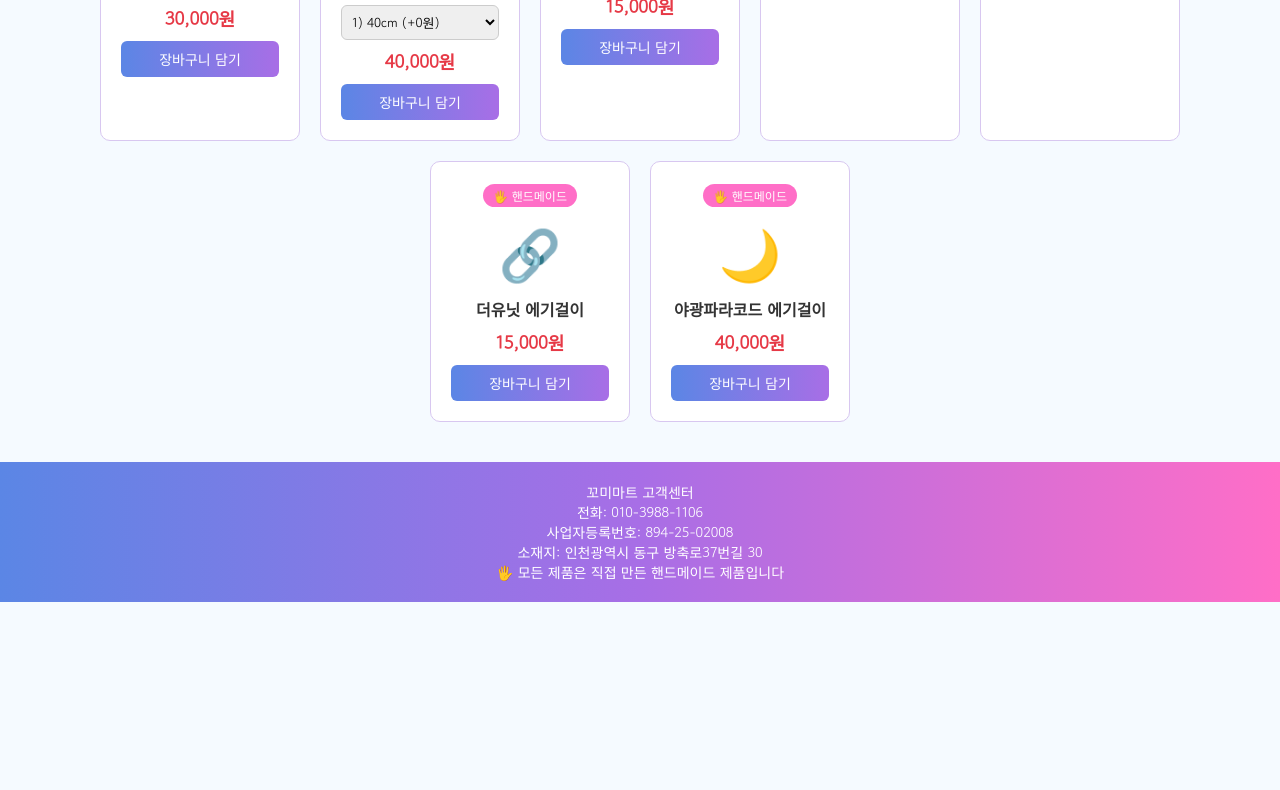
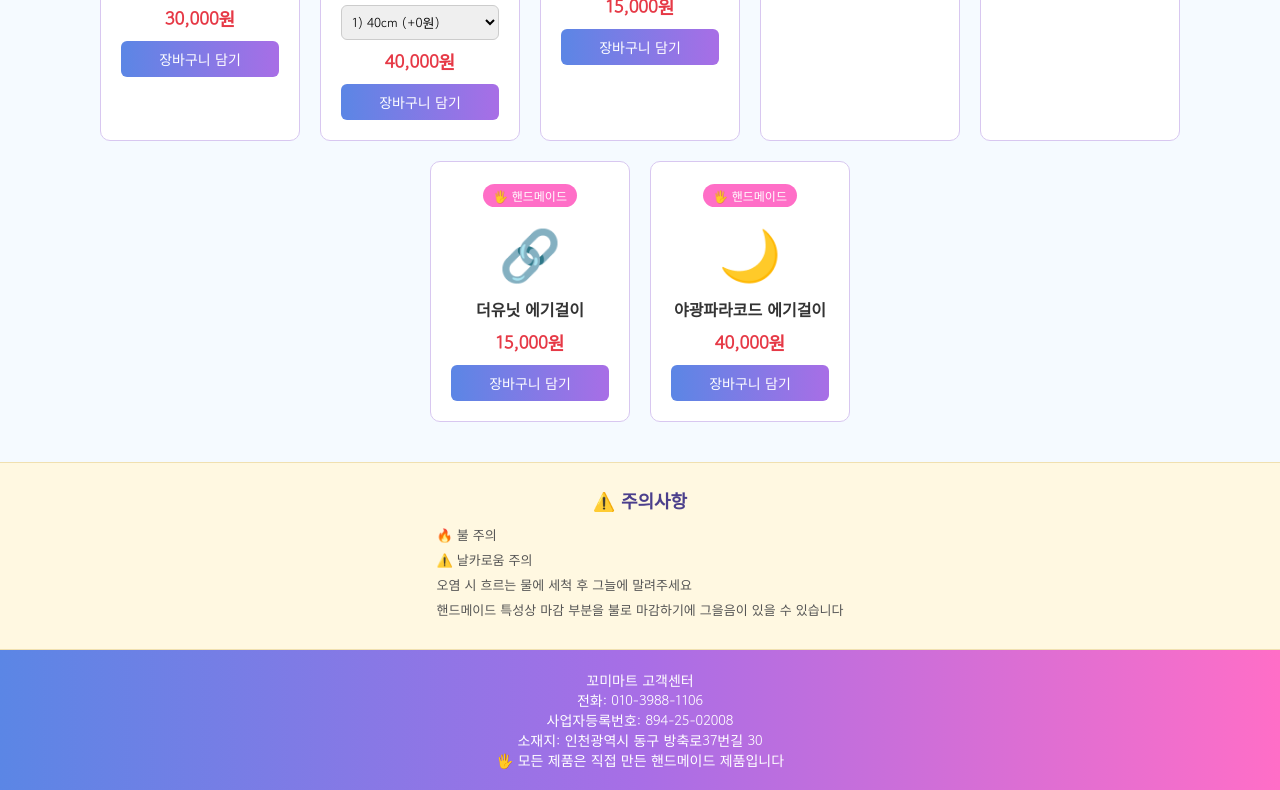
Before and after one commit to mira001700-pixel/kkomi-mart, a plain HTML site: page index.html in a window 1280 px wide. Shown: the part 1023-1813 px from the top of the page. Before the commit the page ends 1625 px from the top, so only its background shows below. Drawn offline with Linux system fonts and the light colour scheme.

Commit message:
주의사항 섹션 추가

```diff
--- a/index.html
+++ b/index.html
@@ -142,6 +142,15 @@
     border-top: 1px solid #ddd; margin-top: 8px; padding-top: 10px;
     font-weight: bold; color: #e63946; font-size: 16px;
   }
+  /* 주의사항 */
+  .caution {
+    background: #fff8e1; padding: 24px 20px; text-align: center;
+    border-top: 1px solid #f0e0b0; border-bottom: 1px solid #f0e0b0;
+  }
+  .caution h2 { font-size: 18px; color: #4b3f8c; margin-bottom: 12px; }
+  .caution ul { list-style: none; display: inline-block; text-align: left; }
+  .caution li { font-size: 13px; color: #555; margin-bottom: 6px; }
+
   /* 연락처 */
   footer {
     background: linear-gradient(90deg, #5b86e5, #a86ee6, #ff6ec7);
@@ -280,6 +289,17 @@
         <button class="add-btn" onclick="addToCart('야광파라코드 에기걸이', 40000)">장바구니 담기</button>
       </div>
     </div>
+  </div>
+
+  <!-- 주의사항 -->
+  <div class="caution">
+    <h2>⚠️ 주의사항</h2>
+    <ul>
+      <li>🔥 불 주의</li>
+      <li>⚠️ 날카로움 주의</li>
+      <li>오염 시 흐르는 물에 세척 후 그늘에 말려주세요</li>
+      <li>핸드메이드 특성상 마감 부분을 불로 마감하기에 그을음이 있을 수 있습니다</li>
+    </ul>
   </div>
 
   <!-- 연락처 -->
```
